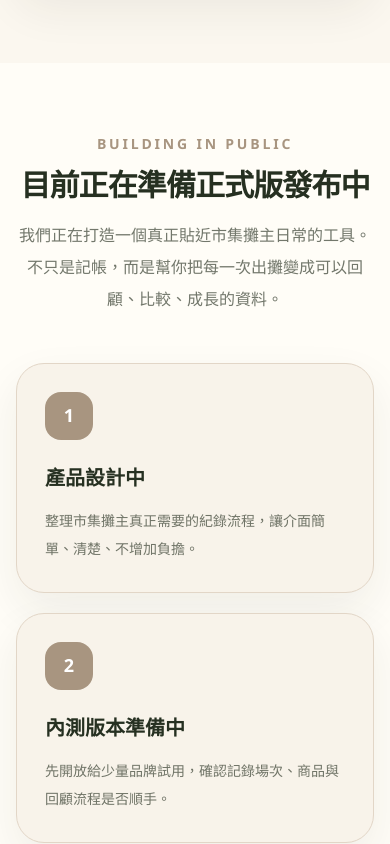
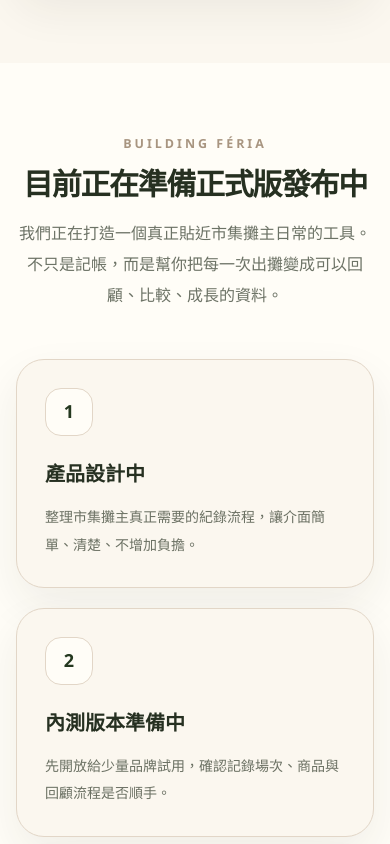
Before and after one commit to KL-4ndroid/boothbook-landing, a Next.js app: page / in a window 390 px wide. Shown: the part 4200-5044 px from the top of the page. Built offline with nearby package versions, Linux system fonts and the light colour scheme.

Commit message:
feat: restyle launch status for Feria

```diff
--- a/components/LaunchStatus.jsx
+++ b/components/LaunchStatus.jsx
@@ -15,20 +15,20 @@
 
 export default function LaunchStatus() {
   return (
-    <section id="status" className="bg-cream py-18 md:py-24">
+    <section id="status" className="bg-feria-cream py-18 md:py-24">
       <div className="container-page">
         <div className="mb-12 text-center">
-          <p className="text-sm font-black tracking-[0.2em] text-caramel">BUILDING IN PUBLIC</p>
-          <h2 className="mt-3 text-3xl font-black tracking-[-0.03em] text-ink md:text-4xl">目前正在準備正式版發布中</h2>
-          <p className="mx-auto mt-4 max-w-2xl text-base font-medium leading-8 text-ink/65">我們正在打造一個真正貼近市集攤主日常的工具。不只是記帳，而是幫你把每一次出攤變成可以回顧、比較、成長的資料。</p>
+          <p className="feria-section-label">BUILDING FÉRIA</p>
+          <h2 className="feria-title mt-3 font-display text-3xl font-semibold md:text-4xl">目前正在準備正式版發布中</h2>
+          <p className="feria-copy mx-auto mt-4 max-w-2xl text-base font-medium">我們正在打造一個真正貼近市集攤主日常的工具。不只是記帳，而是幫你把每一次出攤變成可以回顧、比較、成長的資料。</p>
         </div>
 
         <div className="grid gap-5 md:grid-cols-3">
           {steps.map((step, index) => (
-            <article key={step.title} className="relative rounded-3xl border border-line bg-paper p-7 shadow-card">
-              <div className="mb-6 flex h-12 w-12 items-center justify-center rounded-2xl bg-caramel text-lg font-black text-white">{index + 1}</div>
-              <h3 className="text-xl font-black text-ink">{step.title}</h3>
-              <p className="mt-4 text-sm font-medium leading-7 text-ink/65">{step.description}</p>
+            <article key={step.title} className="relative rounded-3xl border border-feria-line bg-feria-paperSoft p-7 shadow-card">
+              <div className="mb-6 flex h-12 w-12 items-center justify-center rounded-2xl border border-feria-line bg-feria-cream text-lg font-semibold text-feria-olive">{index + 1}</div>
+              <h3 className="text-xl font-semibold text-feria-ink">{step.title}</h3>
+              <p className="feria-copy mt-4 text-sm font-medium">{step.description}</p>
             </article>
           ))}
         </div>
```
